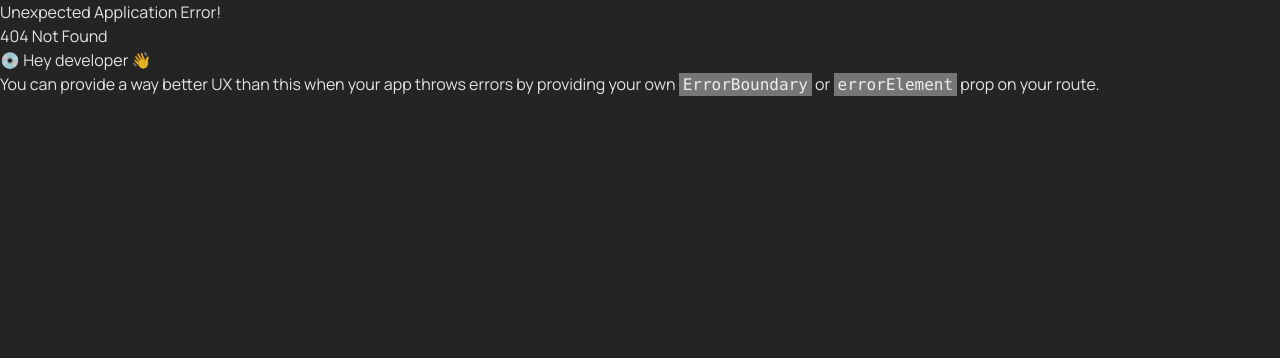
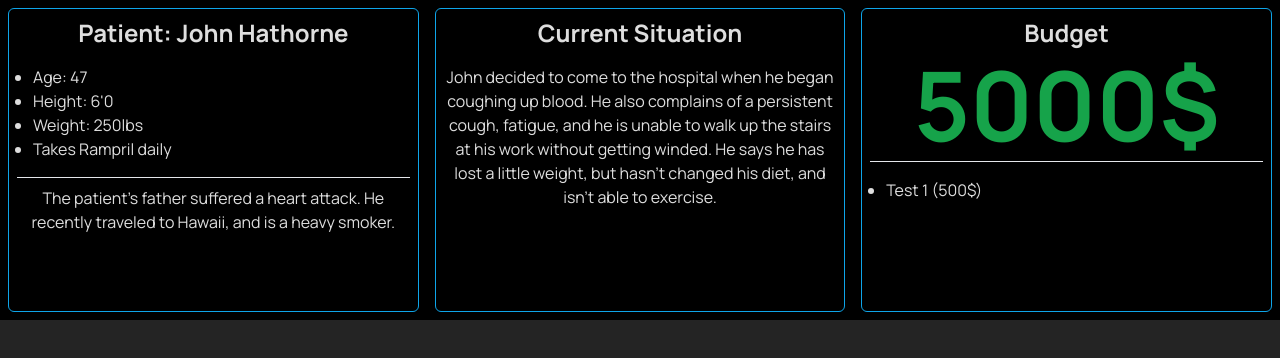
Before and after one commit to Hhorowitz734/MedWalletDevelopment, a React (Vite) app: page /sampleproblem in a window 1280 px wide. Before the commit this address had no page. Shown: the top 358 px of the page. Built offline with nearby package versions, Linux system fonts and the light colour scheme.

Commit message:
started problem section

```diff
--- /dev/null
+++ b/src/components/patientinfo.jsx
@@ -0,0 +1,31 @@
+
+
+function PatientInfo() {
+    return (
+        <div class="bg-black h-80 grid grid-cols-3">
+            <div class="m-2 border border-sky-500 rounded-md p-2">
+                <h1 class='text-2xl font-bold text-center'>Patient: John Hathorne</h1>
+                <ul class = 'list-disc p-4 border-b '>
+                    <li class = 'text-md'>Age: 47</li>
+                    <li class = 'text-md'>Height: 6'0</li>
+                    <li class = 'text-md'>Weight: 250lbs</li>
+                    <li class = 'text-md'>Takes Rampril daily</li>
+                </ul>
+                <h1 class = 'p-2 text-center'>The patient's father suffered a heart attack. He recently traveled to Hawaii, and is a heavy smoker.</h1>
+            </div>
+            <div class="m-2 border border-sky-500 rounded-md p-2">
+                <h1 class='text-2xl font-bold text-center'>Current Situation</h1>
+                <h1 class='text-center mt-4'>John decided to come to the hospital when he began coughing up blood. He also complains of a persistent cough, fatigue, and he is unable to walk up the stairs at his work without getting winded. He says he has lost a little weight, but hasn’t changed his diet, and isn’t able to exercise. </h1>
+            </div>
+            <div class="m-2 border border-sky-500 rounded-md p-2">
+                <h1 class='text-2xl font-bold text-center'>Budget</h1>
+                <h1 class = 'text-8xl text-green-600 font-bold text-center border-b p-2'>5000$</h1>
+                <ul class = 'list-disc p-4'>
+                    <li>Test 1 (500$)</li>
+                </ul>
+            </div>
+        </div>
+    )
+}
+
+export default PatientInfo
--- a/src/components/problemslist.jsx
+++ b/src/components/problemslist.jsx
@@ -1,4 +1,4 @@
-
+import { BsCheckCircle, BsCheckCircleFill, BsXCircle } from "react-icons/bs";
 
 function ProblemsList(){
     return(
@@ -14,19 +14,19 @@ function ProblemsList(){
                 <tr class = 'cursor-pointer hover:bg-blue-800 transition duration-300'>
                     <th class = 'hover:text-sky-500'>Sally's Apples</th>
                     <th class = 'text-green-400'>Easy</th>
-                    <th>Incomplete</th>
+                    <th class="flex items-center justify-center pt-1"><BsCheckCircleFill /></th>
                     <th>3/5</th>
                 </tr>
                 <tr class = 'cursor-pointer hover:bg-blue-800 transition duration-300'>
                     <th class = 'hover:text-sky-500'>Sally's Apples</th>
                     <th class = 'text-yellow-500'>Medium</th>
-                    <th>Incomplete</th>
+                    <th class="flex items-center justify-center pt-1"><BsXCircle /></th>
                     <th>3/5</th>
                 </tr>
                 <tr class = 'cursor-pointer hover:bg-blue-800 transition duration-300'>
                     <th class = 'hover:text-sky-500'>Sally's Apples</th>
                     <th class = 'text-red-600'>Hard</th>
-                    <th>Incomplete</th>
+                    <th class="flex items-center justify-center pt-1"><BsCheckCircle /></th>
                     <th>3/5</th>
                 </tr>
             </table>
--- a/src/main.jsx
+++ b/src/main.jsx
@@ -9,6 +9,7 @@ import {
 import LoginPage from './pages/loginpage';
 import RegistrationPage from './pages/registrationpage';
 import ProblemsPage from './pages/problemspage';
+import SampleProblemPage from './pages/sampleproblem';
 
 const router = createBrowserRouter([
   {
@@ -27,6 +28,11 @@ const router = createBrowserRouter([
     path: "problems",
     element: <ProblemsPage />,
   },
+  // For the next page, create dynamic routing to route to a given problem
+  {
+    path: "sampleproblem",
+    element: <SampleProblemPage />,
+  },
 ]);
 
 ReactDOM.createRoot(document.getElementById('root')).render(
--- /dev/null
+++ b/src/pages/sampleproblem.jsx
@@ -0,0 +1,12 @@
+import React from "react"
+import PatientInfo from "../components/patientinfo"
+
+function SampleProblemPage(){
+    return (
+        <React.Fragment>
+            <PatientInfo />
+        </React.Fragment>
+    )
+}
+
+export default SampleProblemPage
```
